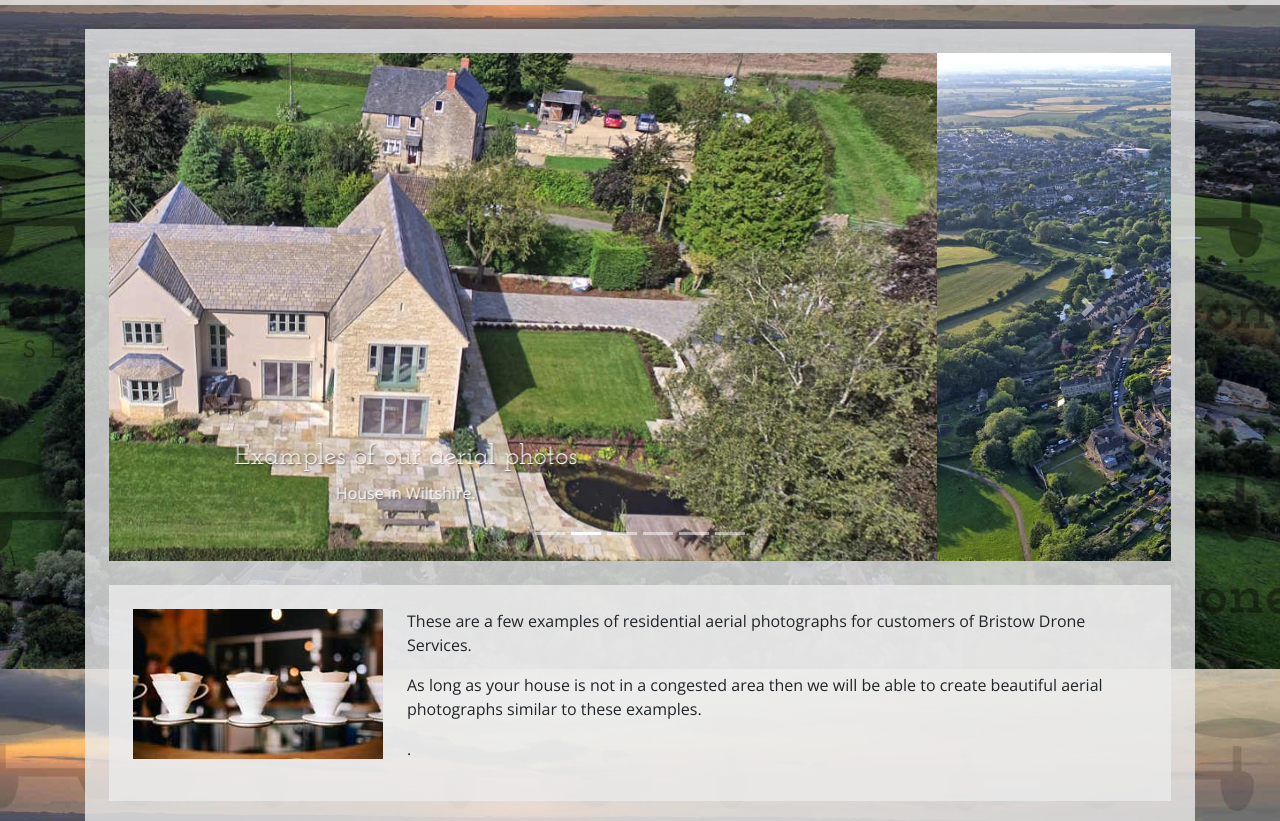
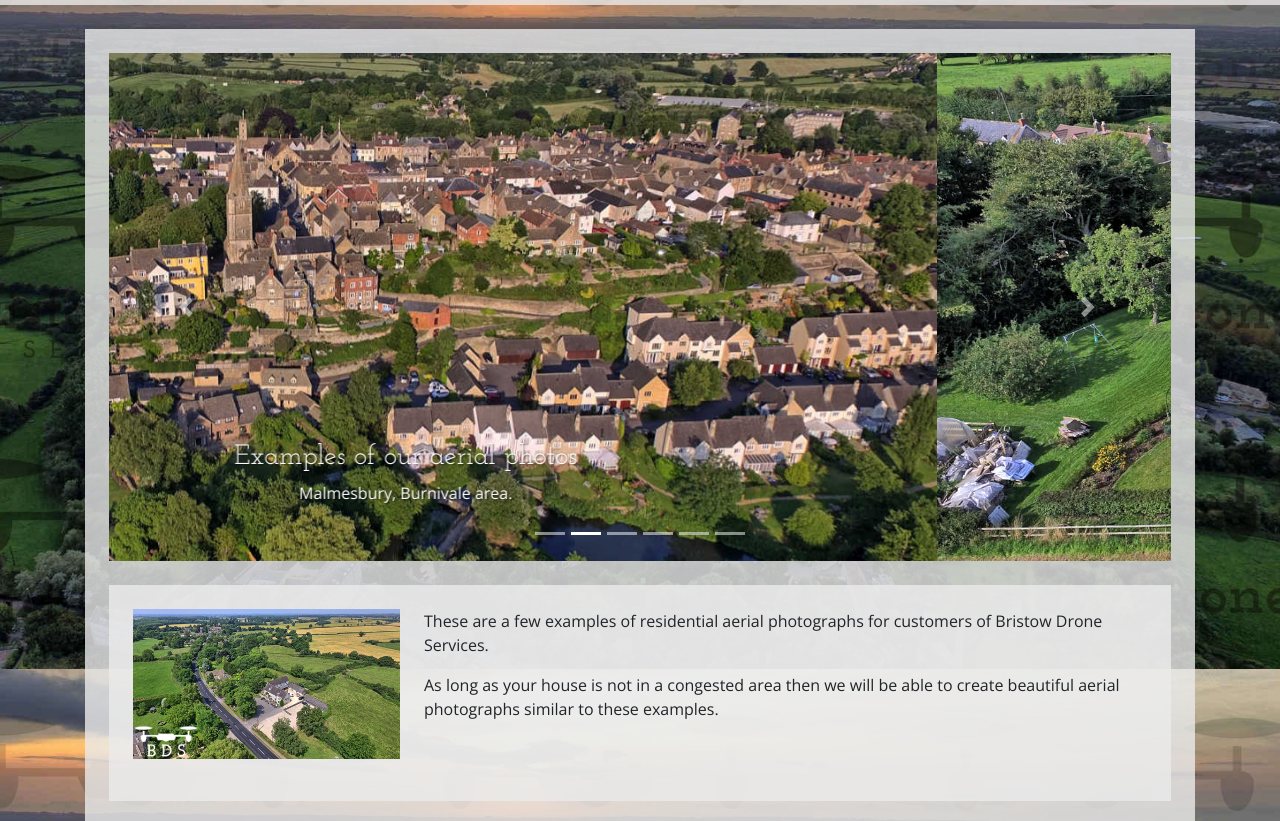
Before and after one commit to monkeychops28/bristowdroneservices, a website: page photography.html in a window 1280 px wide. Shown: the part 131-952 px from the top of the page. Drawn offline with nearby package versions, Linux system fonts and the light colour scheme.

Commit message:
better small pics and longer on each photo carousel

```diff
--- a/css/ken-burns.css
+++ b/css/ken-burns.css
@@ -1,9 +1,9 @@
 /* ken burns effect */
 .carousel .carousel-item img {
-  -webkit-transition: all 5s;
-  -moz-transition: all 5s;
-  -o-transition: all 5s;
-  transition: all 5s;
+  -webkit-transition: all 6s;
+  -moz-transition: all 6s;
+  -o-transition: all 6s;
+  transition: all 6s;
 }
 .carousel .carousel-item.active.inactiveUntilOnLoad img,
 /* starting scale for the default images with no animation effect, i.e. 1.0 zoomed in */
@@ -28,14 +28,14 @@
 
 .carousel .carousel-item.active.pan img {
 
-  -webkit-animation: 10s slideImg;
+  -webkit-animation: 12s slideImg;
   -webkit-transform: scale(1.4, 1.4);
   -moz-transform: scale(1.4, 1.4);
-  -moz-transform: 10s slideImg;
+  -moz-transform: 12s slideImg;
   -o-transform: scale(1.4, 1.4);
-  -o-transform: 10s slideImg;
+  -o-transform: 12s slideImg;
   animation: scale(1.4, 1.4);
-  animation: 10s slideImg;
+  animation: 12s slideImg;
 
 }
 
--- a/photography.html
+++ b/photography.html
@@ -113,8 +113,17 @@
               <li data-target="#carouselPhotos" data-slide-to="5"></li>
           </ol>
           <div class="carousel-inner" role="listbox">
+
             <div class="carousel-item active pan inactiveUntilOnLoad">
-              <img class="d-block img-fluid w-100 pan" src="img/slide-1.jpg" alt="">
+              <img class="d-block img-fluid w-100 pan " src="img/malm-1.jpg" alt="">
+              <div class="carousel-caption">
+                <h3 class="text-shadow">Examples of our aerial photos</h3>
+                <p class="text-shadow">Malmesbury, Burnivale area.</p>
+              </div>
+            </div>
+
+            <div class="carousel-item   ">
+              <img class="d-block img-fluid w-100 zoom-in" src="img/slide-1.jpg" alt="">
               <div class="carousel-caption ">
                 <h3 class="text-shadow">Examples of our aerial photos</h3>
                 <p class="text-shadow">House in Wiltshire.</p>
@@ -142,13 +151,7 @@
                 <p class="text-shadow">House in Wiltshire.</p>
               </div>
             </div>
-            <div class="carousel-item pan">
-              <img class="d-block img-fluid w-100 pan " src="img/malm-1.jpg" alt="">
-              <div class="carousel-caption">
-                <h3 class="text-shadow">Examples of our aerial photos</h3>
-                <p class="text-shadow">Malmesbury, Burnivale area.</p>
-              </div>
-            </div>
+
             <div class="carousel-item zoomdown">
               <img class="d-block img-fluid w-100 zoomdown" src="img/house-2.jpg" alt="">
               <div class="carousel-caption">
@@ -172,11 +175,11 @@
         <!-- end of carousel -->
         <div class="bg-faded p-4 my-4">
 
-        <img class="img-fluid float-left mr-4 d-none d-lg-block" src="img/intro-pic.jpg" alt="">
+        <img class="img-fluid float-left mr-4 d-none d-lg-block" src="img/horse and groom pub small.png" alt="horse and groom">
         <p>These are a few examples of residential aerial photographs for customers of Bristow Drone Services.  </p>
         <p>As long as your house is not in a congested area then we will be able to create beautiful aerial photographs
             similar to these examples.</p>
-        <p>.</p>
+        <p>&nbsp;</p>
       </div>
 
     </div>
```
Also changed, not shown: index.html (+2 -10 lines), models.html (+2 -1 lines), videos.html (+5 -4 lines), img/fair.png (added), img/horse and groom pub small.png (added), img/sunset.png (added), img/womad small.png (added).
